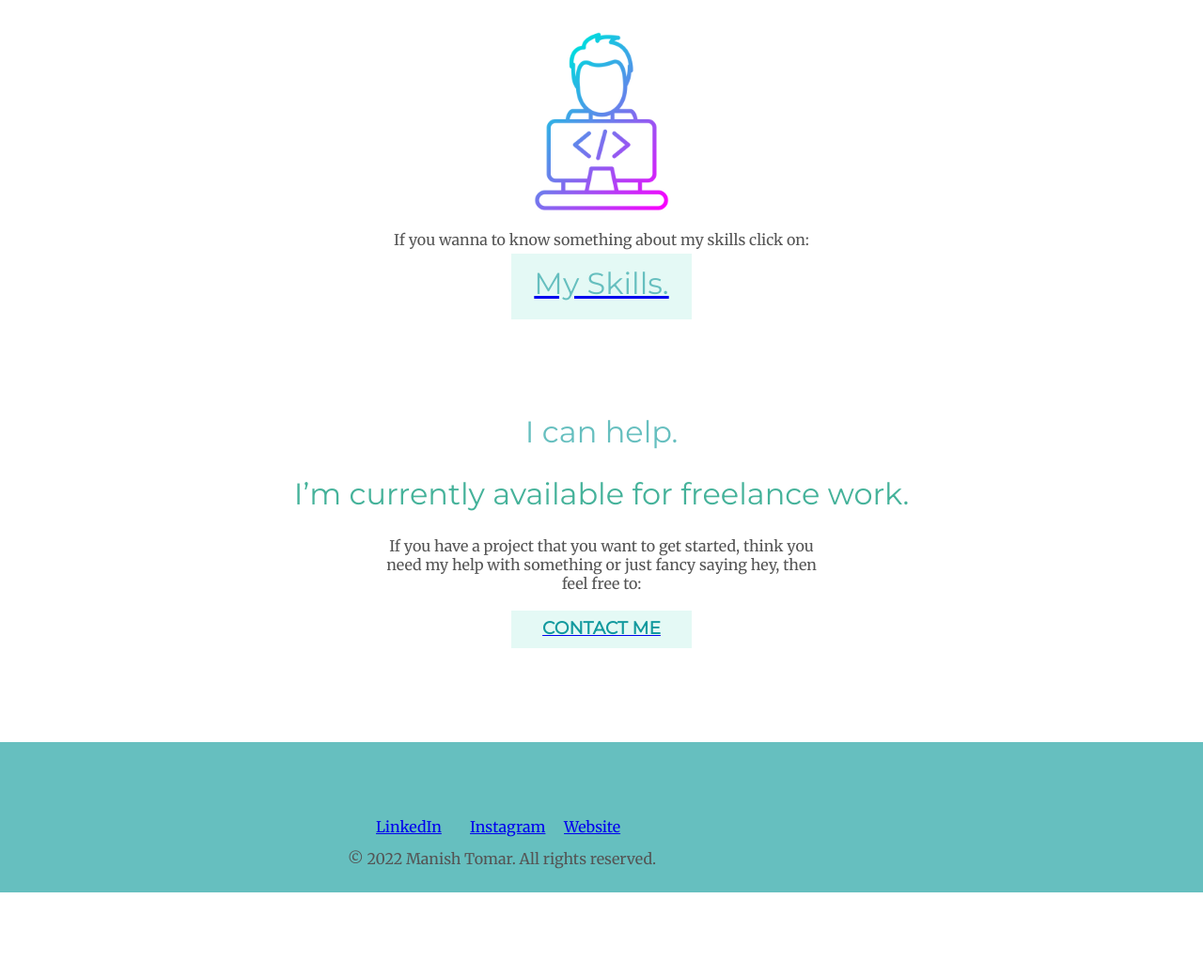
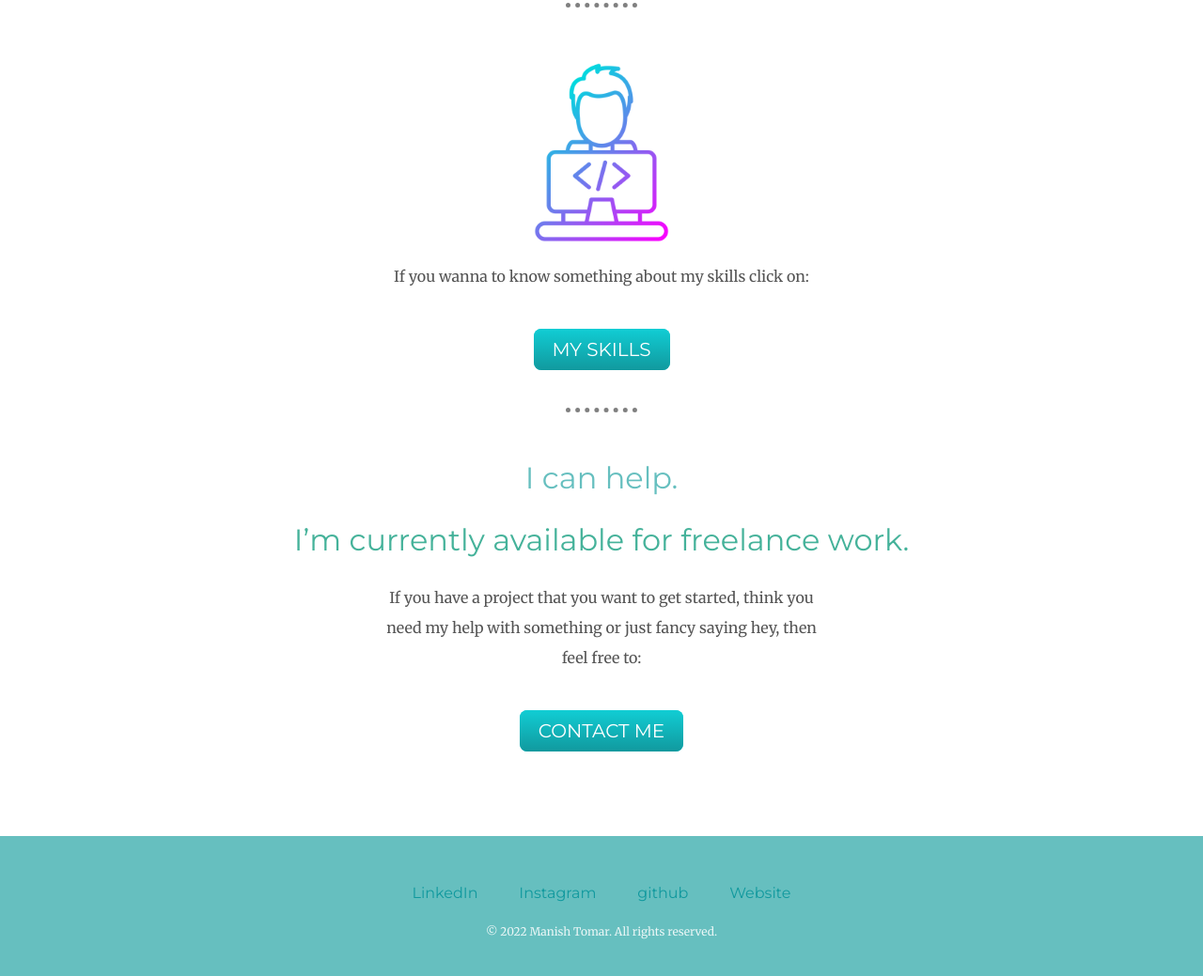
Before and after one commit to manishtomarr1/personal-site, a plain HTML site: page index.html in a window 1280 px wide. Shown: the part 1279-2318 px from the top of the page at 94% size. Before the commit the page ends 2229 px from the top, so only its background shows below. Drawn offline with Linux system fonts and the light colour scheme.

Commit message:
Add files via upload

```diff
--- a/css/styles.css
+++ b/css/styles.css
@@ -29,7 +29,9 @@ h3 {
   text-align: left;
 }
 
-p {}
+p {
+  margin-bottom: 50px;
+}
 
 .topcontainer {
   background-color: #E4F9F5;
@@ -41,178 +43,219 @@ p {}
 
 .bottom-container {
   background-color: #66BFBF;
-  height:160px;
-  position:relative;
+  MARGIN-TOP: 100PX;
+  padding: 50px;
 }
 
 .bottom-cloud {
   position: absolute;
   /*BY DOING THIS THE FLOW OF THE BOTTOM CLOUD IS LEFT FROM THE WEB PAGE AND NOW WE CAN ADJUST ACC TO OUR DESIRE*/
-  left: 300px;
+  left: 250px;
   bottom: 300px;
 }
 
 .top-cloud {
   position: absolute;
   right: 300px;
-  top: 50px;
+  top: 40px;
 }
 
-.skill-row{
-  width:50%;
-  margin:100px auto 100px auto;
-  margin-top:100px;
-  margin-bottom:100px;
-  line-height: 2;
+.skill-row {
+  width: 50%;
+  margin: 100px auto 100px auto;
+  margin-top: 100px;
+  margin-bottom: 100px;
   text-align: left;
 }
-.discription{
-  text-align:left;
+
+.discription {
+  text-align: left;
 }
-.html-img{
-  width:25%;
-  float:left;
-  margin-right:30px;
+
+.html-img {
+  width: 25%;
+  float: left;
+  margin-right: 30px;
 }
-.css-img{
-  width:25%;
-  float:right;
+
+.css-img {
+  width: 25%;
+  float: right;
   margin-left: 30px;
 }
-.profile{
-  margin:auto;
-  margin-top:50px;
+
+.profile {
+  margin: auto;
+  margin-top: 50px;
   width: 40%;
 }
-.row{
+
+.row {
   margin-top: 50px;
 }
 
-.skills-img{
-  margin-top:100px;
-  width:15%;
+.skills-img {
+  margin-top: 50px;
+  width: 15%;
 }
 
-
-p{
-  color:#545454;
-}
-
-.skill-quote{
-  margin-bottom:0;
-}
-
-.skills-button{
-  background-color:  #E4F9F5;
-  height:70px;
-  width:15%;
-  margin:5px auto 100px auto;
+p {
+  color: #545454;
   line-height: 2;
 }
 
-.help-div{
-  margin-top:100px;
+.p-skill {
+  margin-bottom: 100px;
 }
 
-.help-class{
-  color:#45b29a;
+.skill-quote {
+  margin-bottom: 50;
+}
+
+.skills-button {
+  background-color: #E4F9F5;
+  height: 70px;
+  width: 15%;
+  margin: 5px auto 50px auto;
+  line-height: 2;
+}
+
+.help-div {
+  margin-top: 50px;
+}
+
+.help-class {
+  color: #45b29a;
   text-align: center;
 }
 
-.feel-free{
-margin-upper:10px;
+.feel-free {
+  margin-upper: 10px;
 }
 
-.contact-me{
-  background-color:  #E4F9F5;
-  height:40px;
-  width:15%;
-  margin:5px auto 100px auto;
-  line-height: 2;
-}
+.contact-me {}
 
-.contact{
+.contact {
   text-align: center;
 }
 
-.footer-link-linkedin{
-  position: absolute;
-  left:400px;
-  top:80px;
+.copy {
+  color: #EAF6F6;
+  font-size: 0.75rem;
+  padding: 20px 0;
+  margin-bottom: 0;
+  margin-top: 0;
 }
 
-.footer-link-insta{
-  position: absolute;
-  left:500px;
-  top:80px;
+hr {
+  background: none;
+  border-style: none;
+  border-top-style: dotted;
+  border-color: grey;
+  border-width: 5px;
+  width: 15%;
 }
 
-.footer-link-website{
-
-  position: absolute;
-  left:600px;
-  top:80px;
+.skill-hr {
+  width: 6%;
+  margin-top: 50px;
 }
 
-.copy{
-  position: absolute;
-  left:370px;
-  bottom:10px;
+a {
+  color: #11999E;
+  font-family: 'Montserrat', sans-serif;
+  margin: 10px 20px;
+  text-decoration: none;
 }
+
+a:hover {
+  color: #EAF6F6;
+}
+
 /*******************SKILL-PAGE************************* */
-
-.skill-upper-container{
-  margin:0;
+.skill-upper-container {
+  margin: 0;
   background-color: #E4F9F5;
   position: relative;
 }
 
-.upper-container-head{
-  margin:0;
+.upper-container-head {
+  margin: 0;
 }
 
-.first-skill-img{
-  margin-top:0px;
-  float:left;
-  width:20%;
-  margin-right:30px;
+.first-skill-img {
+  margin-top: 0px;
+  float: left;
+  width: 20%;
+  margin-right: 30px;
 }
 
-.first-skill-name{
-  margin:0;
+.first-skill-name {
+  margin: 0;
   text-align: left;
 }
 
-.first-skill{
-  width:50%;
-  margin:100px auto 100px auto;
-  margin-bottom: 150px;
+.first-skill {
+  width: 50%;
+  margin: 50px auto 100px auto;
   line-height: 2;
   text-align: left;
 }
 
-.second-skill-image{
-  width:25%;
-  float:left;
+.second-skill-image {
+  width: 25%;
+  float: left;
   margin-right: 30px;
 }
 
-.third-skill-image{
-  width:25%;
-  float:left;
+.third-skill-image {
+  width: 25%;
+  float: left;
   margin-right: 30px;
 }
 
-.forth-skill-image{
-  width:25%;
-  float:left;
+.forth-skill-image {
+  width: 25%;
+  float: left;
   margin-right: 30px;
 }
 
-.home-page-image{
-  align:left;
-  width:70px;
+.home-page-image {
+  align: left;
+  width: 70px;
   position: absolute;
   left: 10px;
-  top:10px;
+  top: 10px;
 }
+
+.many-more {
+  background-color: #E4F9F5;
+}
+
+/* BUTTON CODE */
+.btn {
+  background: #11CDD4;
+  background-image: -webkit-linear-gradient(top, #11CDD4, #11999E);
+  background-image: -moz-linear-gradient(top, #11CDD4, #11999E);
+  background-image: -ms-linear-gradient(top, #11CDD4, #11999E);
+  background-image: -o-linear-gradient(top, #11CDD4, #11999E);
+  background-image: linear-gradient(to bottom, #11CDD4, #11999E);
+  -webkit-border-radius: 8;
+  -moz-border-radius: 8;
+  border-radius: 8px;
+  font-family: 'Montserrat', sans-serif;
+  color: #ffffff;
+  font-size: 20px;
+  padding: 10px 20px 10px 20px;
+  text-decoration: none;
+}
+
+.btn:hover {
+  background: #30E3CB;
+  background-image: -webkit-linear-gradient(top, #30E3CB, #2BC4AD);
+  background-image: -moz-linear-gradient(top, #30E3CB, #2BC4AD);
+  background-image: -ms-linear-gradient(top, #30E3CB, #2BC4AD);
+  background-image: -o-linear-gradient(top, #30E3CB, #2BC4AD);
+  background-image: linear-gradient(to bottom, #30E3CB, #2BC4AD);
+  text-decoration: none;
+}
--- a/index.html
+++ b/index.html
@@ -26,15 +26,20 @@
       <img class="profile" src="images/boy.png" alt="profile-pi">
       <h2>Hello.</h2>
       <p>I am a Web Developer. I'm the student of Computer Applications. I have a passion for web design and love to create for web and mobile devices.</p>
+      <hr size=2 noshade>
     </div>
     <div class="skills">
       <img class="skills-img" src="images/skills.png" alt="">
       <p class="skill-quote">If you wanna to know something about my skills click on:</p>
 
-      <a  href="https://manishtomarr1.github.io/personal-site/skills.html"><h2 class="skills-button">My Skills.</h2></a>
+      <a class="btn" href="https://manishtomarr1.github.io/personal-site/skills.html">
+        MY SKILLS
+      </a>
+
+      <hr class="skill-hr" size=2 noshade>
     </div>
     <div class="help-div">
-    <h2 >I can help.</h2>
+      <h2>I can help.</h2>
       <h2 class="help-class">I’m currently available for freelance work.</h2>
       <p class="feel-free">If you have a project that you want to get started, think you <br> need my help with something or just fancy saying hey, then <br>
         feel free to:</p>
@@ -42,30 +47,20 @@
     </div>
 
     <div class="contact-me">
-      <a class="btn" href="mailto:tomarmanish32@email.com"><h3 class="contact">CONTACT ME</h3></a>
+      <a class="btn" href="mailto:tomarmanish32@email.com">CONTACT ME</a>
+      </a>
     </div>
   </div>
 
 
   <div class="bottom-container">
 
-      <div class="">
     <a class="footer-link-linkedin" href="https://www.linkedin.com/in/manish-tomar-09b75523b/">LinkedIn</a>
-      </div>
+    <a class="footer-link-insta" href="https://www.instagram.com/_tomarmanish/">Instagram</a>
+    <a href="https://github.com/manishtomarr1">github</a>
+    <a class="footer-link-website" href=" https://manishtomarr1.github.io/cv/">Website</a>
 
-      <div class="">
-        <a class="footer-link-insta" href="https://www.instagram.com/_tomarmanish/">Instagram</a>
-      </div>
-
-      <div class="">
-        <a class="footer-link-website" href="file:///C:/Users/manis/OneDrive/Desktop/study/web%20development/CSS-My%20Site/index.html">Website</a>
-      </div>
-
-      <div class="copy">
-          <p>© 2022 Manish Tomar. All rights reserved.</p>
-      </div>
-
-
+    <p class="copy">© 2022 Manish Tomar. All rights reserved.</p>
 
 
 
```
Also changed, not shown: skills.html (+13 -8 lines). Lines whose indentation alone changed are shown as unchanged.
